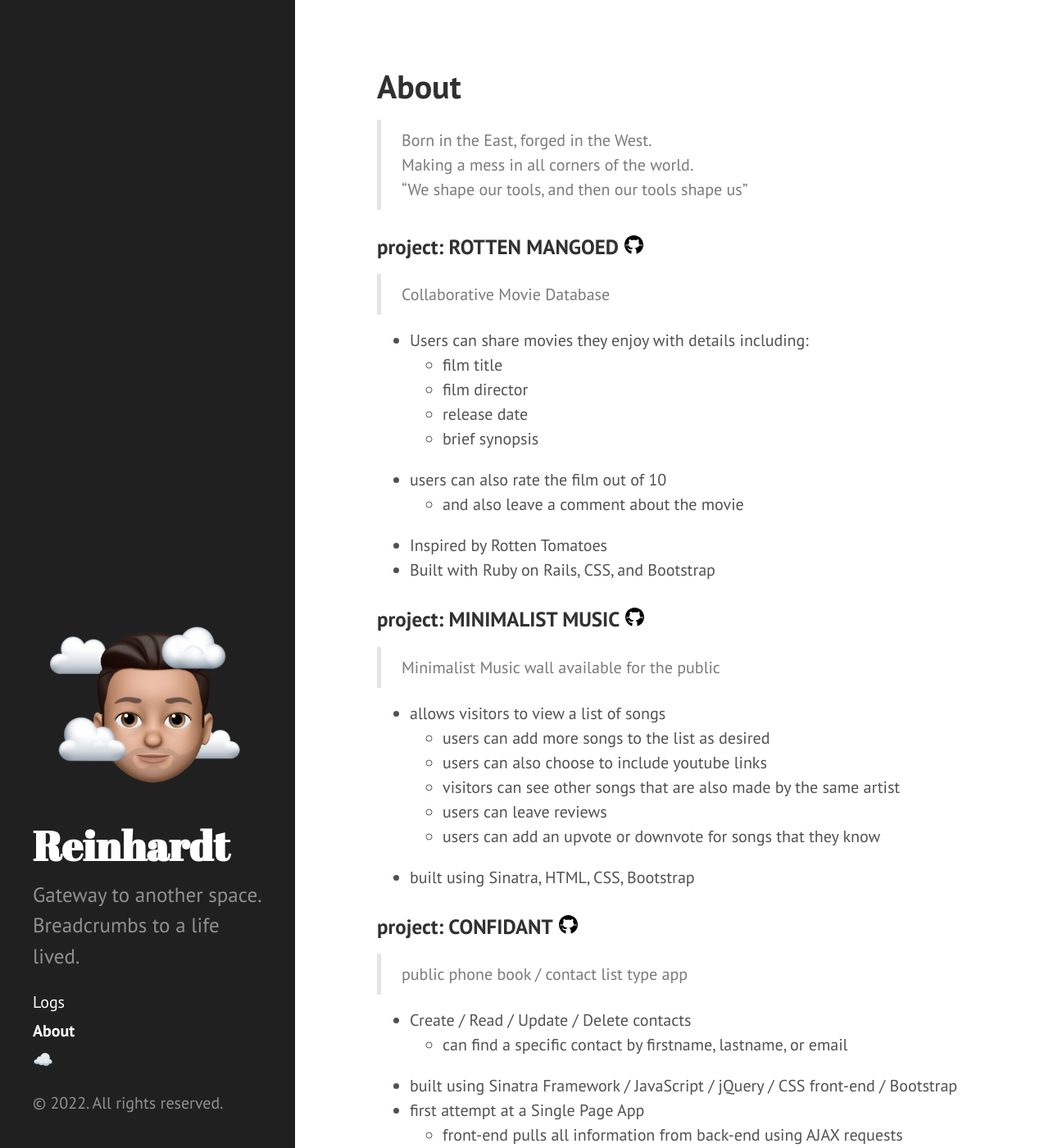
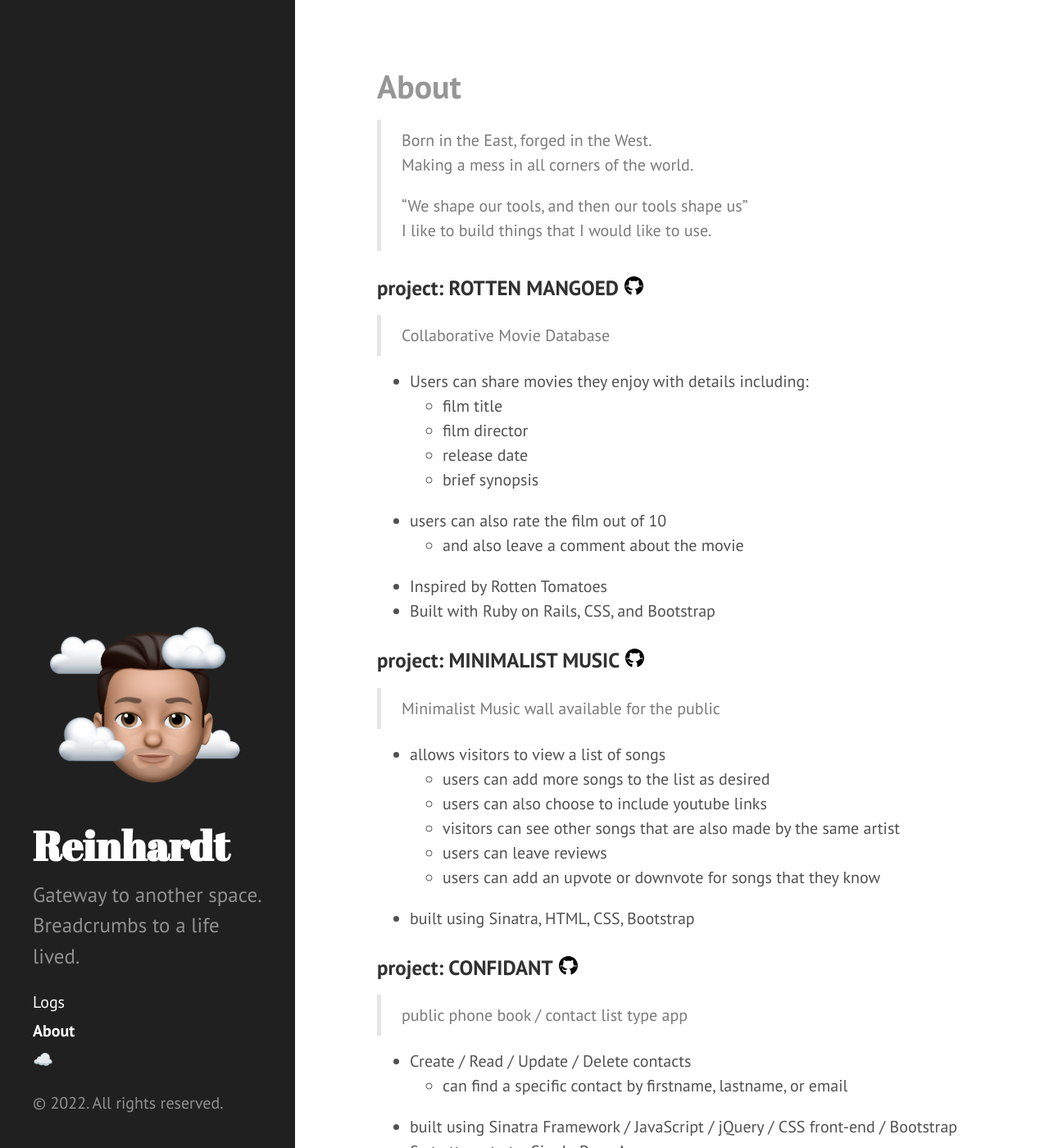
Before and after one commit to reinhardt021/reinhardt021.github.io, a Jekyll site: the page built from about.md, in a window 1280 px wide and 1400 px high. Shown: the whole window at 82% size. Built offline with Jekyll 4.4.1, drawn with Linux system fonts in a browser that asks for light colours.

Commit message:
added back page headers but made it less opaque

```diff
--- a/_includes/head.html
+++ b/_includes/head.html
@@ -18,6 +18,7 @@
   <link rel="stylesheet" href="{{ site.baseurl }}/public/css/poole.css">
   <link rel="stylesheet" href="{{ site.baseurl }}/public/css/syntax.css">
   <link rel="stylesheet" href="{{ site.baseurl }}/public/css/hyde.css">
+  <link rel="stylesheet" href="{{ site.baseurl }}/public/css/main.css">
   <link rel="stylesheet" href="https://fonts.googleapis.com/css?family=PT+Sans:400,400italic,700|Abril+Fatface">
 
   <!-- Icons -->
--- a/about.md
+++ b/about.md
@@ -9,7 +9,9 @@ permalink: /about
 
 > Born in the East, forged in the West.
 > Making a mess in all corners of the world.
+>
 > "We shape our tools, and then our tools shape us"
+> I like to build things that I would like to use.
 
 <!-- # [Rotten Mangoed](http://rotten-mangoed.herokuapp.com/) -->
 <!--### [Rotten Mangoed](https://github.com/reinhardtcgr/rotten_mangoes)-->
--- /dev/null
+++ b/public/css/main.css
@@ -0,0 +1,25 @@
+
+.projects {
+    display: flex;
+    align-items: flex-start;
+}
+
+.socials {
+    display: inline;
+    margin: 0 0.25em;
+}
+
+body {
+    /*background-image: url('../pz.jpg');*/
+    /*background-size: 100%;*/
+    /*background-repeat: no-repeat;*/
+    /*background-attachment: fixed;*/
+}
+
+.layer {
+    /*background: rgba(255, 255, 255, 0.9);*/
+}
+
+.page-title {
+    opacity: 50%;
+}
```
Also changed, not shown: logs/index.html (+3 -4 lines).
